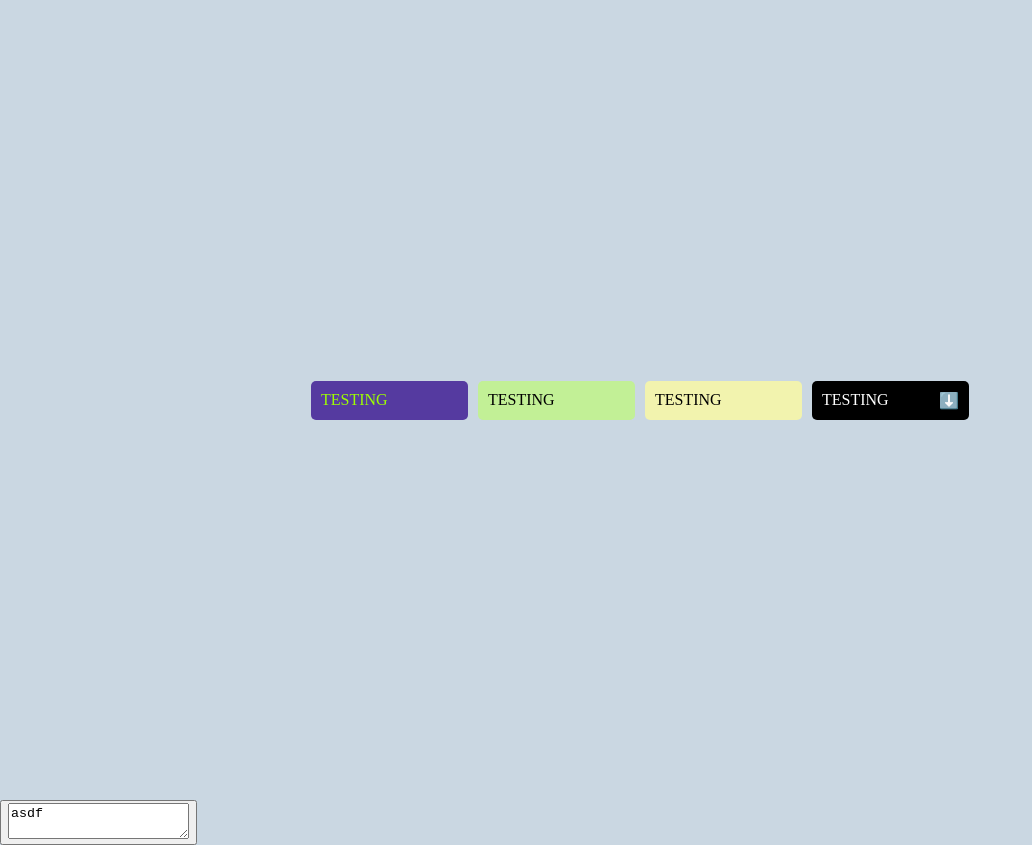
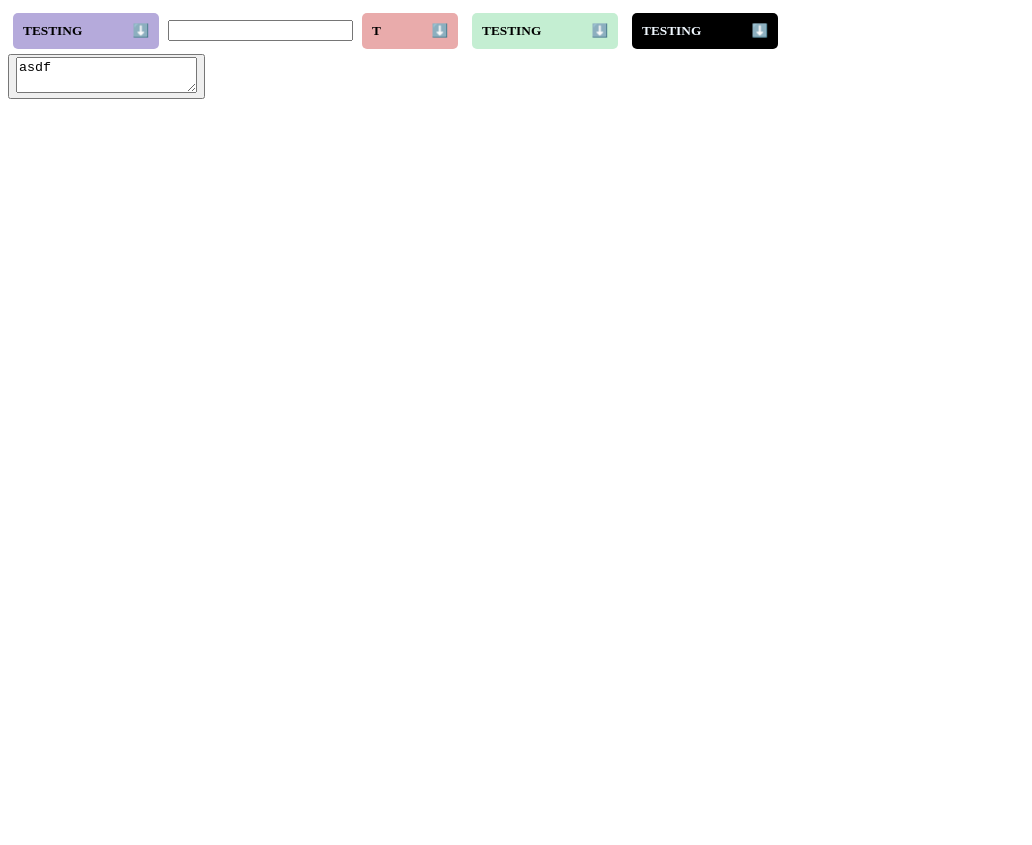
Before and after one commit to C19H3R/awsome-dropdowns, a website built with webpack: page __testing/test.html in a window 1280 px wide. Shown: the whole page, without its empty margins (0-1032 px from the left). After the commit the page ends 800 px from the top, so only its background shows below. Built offline with nearby package versions, Linux system fonts and the light colour scheme.

Commit message:
bootstrap in single file

```diff
--- a/__testing/test.html
+++ b/__testing/test.html
@@ -4,10 +4,11 @@
     <meta charset="UTF-8" />
     <meta http-equiv="X-UA-Compatible" content="IE=edge" />
     <meta name="viewport" content="width=device-width, initial-scale=1.0" />
-    <link rel="stylesheet" href="./disco.css" />
-    <link rel="stylesheet" href="./test.css" />
-    <link rel="stylesheet" href="./arrow.css" />
-    <link rel="stylesheet" href="./fromTop.css" />
+    <!-- <link rel="stylesheet" href="./disco.css" /> -->
+    <!-- <link rel="stylesheet" href="./test.css" /> -->
+    <!-- <link rel="stylesheet" href="./arrow.css" /> -->
+    <!-- <link rel="stylesheet" href="./fromTop.css" /> -->
+    <link rel="stylesheet" href="./updated.css" />
 
     <link rel="stylesheet" href="../src/awsome-dropdowns.css" />
     <script src="../src/index.js" defer></script>
@@ -15,7 +16,7 @@
   </head>
   <body>
     <div class="examples">
-      <div class="disco-aw awsome-dropdown">
+      <div class="zoom-out-aw awsome-dropdown">
         <div><span>TESTING</span><span>⬇️</span></div>
         <div>
           <ul>
@@ -26,7 +27,19 @@
           </ul>
         </div>
       </div>
-      <div class="arrow-aw awsome-dropdown">
+      <input />
+      <div class="to-left-aw awsome-dropdown">
+        <div><span>T</span><span>⬇️</span></div>
+        <div>
+          <ul>
+            <li>O</li>
+            <li>T</li>
+            <li>F</li>
+            <li>F</li>
+          </ul>
+        </div>
+      </div>
+      <div class="to-top-aw awsome-dropdown">
         <div><span>TESTING</span><span>⬇️</span></div>
         <div>
           <ul>
@@ -37,18 +50,7 @@
           </ul>
         </div>
       </div>
-      <div class="from-top-aw awsome-dropdown">
-        <div><span>TESTING</span><span>⬇️</span></div>
-        <div>
-          <ul>
-            <li>ONE</li>
-            <li>TOW</li>
-            <li>FOUR</li>
-            <li>Five</li>
-          </ul>
-        </div>
-      </div>
-      <div class="black-aw awsome-dropdown">
+      <div class="flip-aw awsome-dropdown">
         <div><span>TESTING</span><span>⬇️</span></div>
         <div>
           <ul>
--- /dev/null
+++ b/__testing/updated.css
@@ -0,0 +1,121 @@
+/* body {
+  margin: 0;
+  height: 100vh;
+  width: 100%;
+  background-color: aliceblue;
+}
+.examples {
+  height: 100%;
+  width: 100%;
+
+  display: flex;
+  justify-content: center;
+  align-items: center;
+} */
+
+.awsome-dropdown {
+  display: inline-block;
+  position: relative;
+  margin: 5px;
+  width: fit-content;
+}
+.awsome-dropdown > :nth-child(1) {
+  border-radius: 5px;
+  display: flex;
+  justify-content: space-between;
+  gap: 30px;
+  padding: 10px;
+  cursor: pointer;
+  overflow: hidden;
+  font-size: smaller;
+  font-weight: bolder;
+}
+
+.awsome-dropdown > :nth-child(2) {
+  position: absolute;
+  display: inline-block;
+  min-width: 100%;
+  max-width: fit-content;
+  left: 0px;
+  overflow-y: hidden;
+  z-index: 2;
+}
+
+.awsome-dropdown > :nth-child(2) > ul {
+  width: 100%;
+  position: relative;
+  padding-left: 0px;
+  margin: 0;
+  transition: transform 100ms ease-in-out;
+  transform: translateY(-100%);
+  border: 1px solid rgba(0, 0, 0, 0.062);
+  border-top: 0px;
+  box-sizing: border-box;
+}
+.awsome-dropdown > :nth-child(2) > ul > li {
+  background-color: rgb(255, 255, 255);
+  color: black;
+  list-style-type: none;
+  padding: 5px 15px;
+  text-align: left;
+}
+.awsome-dropdown > :nth-child(2) > ul > li:hover {
+  background-color: rgb(194, 194, 194);
+}
+.awsome-dropdown > :nth-child(2) > ul > li:active {
+  background-color: rgb(51, 51, 51);
+  color: white;
+}
+.awsome-dropdown.clicked > :nth-child(2) > ul {
+  transform: translateY(0px);
+}
+
+/* BLACK */
+.flip-aw > :nth-child(1) {
+  background-color: black;
+  color: aliceblue;
+}
+.flip-aw > :nth-child(1) > :nth-child(2) {
+  transform: rotateX(0deg);
+  transition: transform 300ms ease-in-out;
+}
+.flip-aw.clicked > :nth-child(1) > :nth-child(2) {
+  transform: rotateX(180deg);
+}
+/* DISCO */
+.zoom-out-aw > :nth-child(1) {
+  background-color: rgb(181, 170, 219);
+  color: rgb(0, 0, 0);
+}
+.zoom-out-aw > :nth-child(1) > :nth-child(2) {
+  transform: scale(1);
+  transition: transform 300ms ease-in-out;
+}
+.zoom-out-aw.clicked > :nth-child(1) > :nth-child(2) {
+  transform: scale(0);
+}
+
+/* TO-TOP */
+.to-top-aw > :nth-child(1) {
+  background-color: rgb(196, 238, 210);
+  color: rgb(0, 0, 0);
+}
+.to-top-aw > :nth-child(1) > :nth-child(2) {
+  transform: translateY(0);
+  transition: transform 300ms ease-in-out;
+}
+.to-top-aw.clicked > :nth-child(1) > :nth-child(2) {
+  transform: translateY(-150%);
+}
+/* TO-LEFT */
+.to-left-aw > :nth-child(1) {
+  background-color: rgb(233, 171, 171);
+  color: rgb(0, 0, 0);
+}
+.to-left-aw > :nth-child(1) > :nth-child(2) {
+  transform: translateY(0);
+  transition: transform 300ms ease-in-out;
+}
+.to-left-aw.clicked > :nth-child(1) > :nth-child(2) {
+  transform: translateX(200%) rotate(180deg);
+}
```
